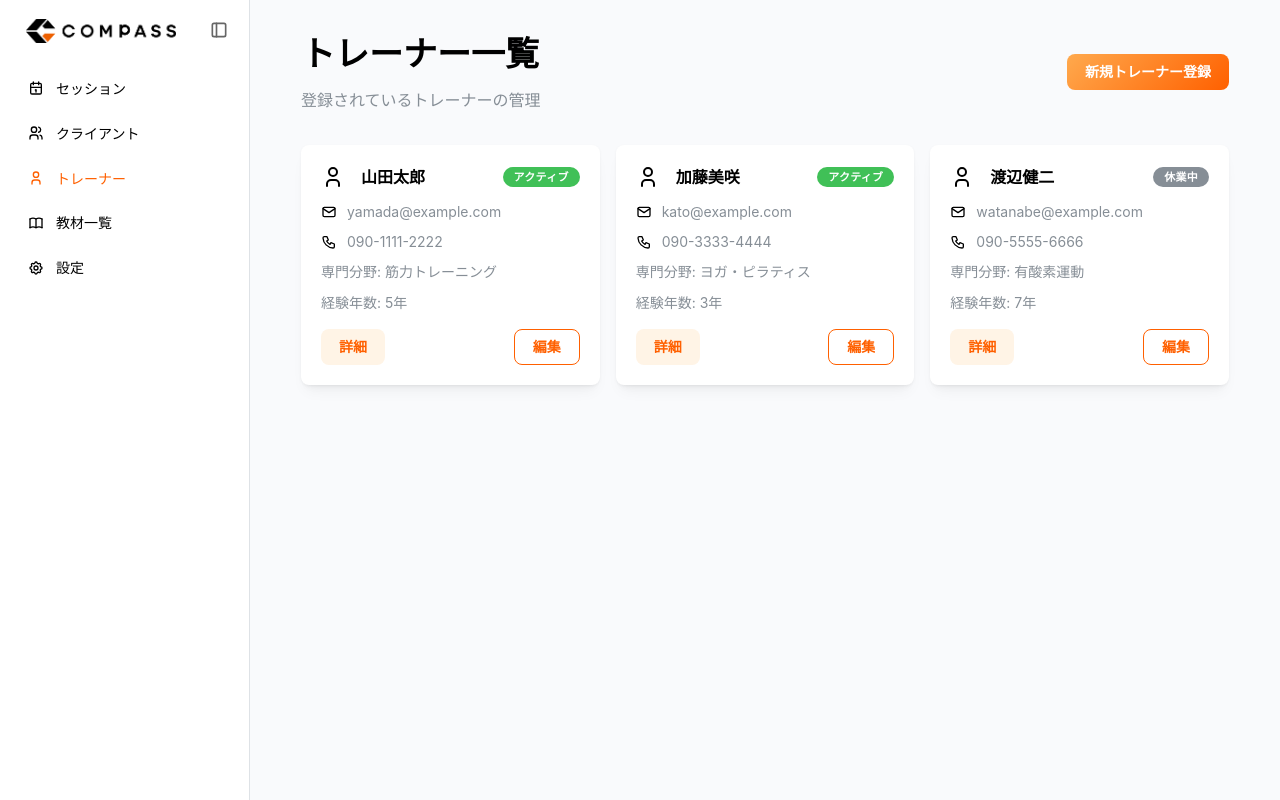
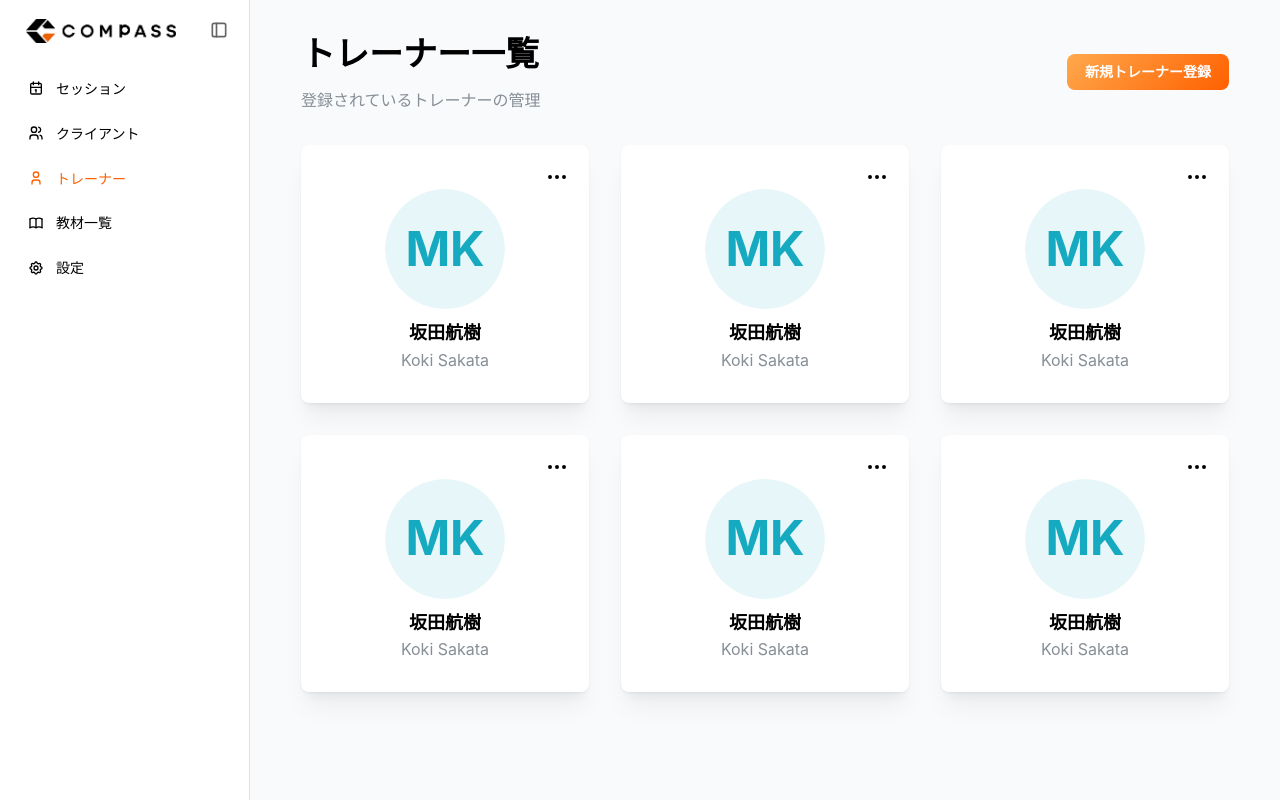
Before and after one commit to career-direction/compass-crm, a Next.js app: page /trainers in a window 1280 px wide. Built offline with nearby package versions, Linux system fonts and the light colour scheme.

Commit message:
トレーナーリスト

```diff
--- a/src/components/ui/CPCard.tsx
+++ b/src/components/ui/CPCard.tsx
@@ -12,7 +12,7 @@ export const CPCard = forwardRef<HTMLDivElement, Props>(
 		return (
 			<Card
 				ref={ref}
-				shadow="sm"
+				shadow="md"
 				padding="lg"
 				radius="md"
 				{...props}
--- /dev/null
+++ b/src/features/trainer/components/TrainerCardContent.ui.tsx
@@ -0,0 +1,25 @@
+import { Avatar, Flex, Text } from "@mantine/core";
+import { IconDots } from "@tabler/icons-react";
+
+export const TrainerCardContent = () => {
+	return (
+		<>
+			<Flex justify="flex-end" direction="row">
+				<IconDots />
+			</Flex>
+			<Flex direction="column" align="center" justify="center">
+				<Avatar color="cyan" radius="60px" size="120px">
+					MK
+				</Avatar>
+				<Flex direction="column" align="center" justify="center" m={10}>
+					<Text size="lg" fw={700}>
+						坂田航樹
+					</Text>
+					<Text size="md" c="gray">
+						Koki Sakata
+					</Text>
+				</Flex>
+			</Flex>
+		</>
+	);
+};
--- a/src/features/trainer/views/TrainerList.ui.tsx
+++ b/src/features/trainer/views/TrainerList.ui.tsx
@@ -1,9 +1,18 @@
 "use client";
 
-import { Badge, Group, SimpleGrid, Stack, Text, Title } from "@mantine/core";
-import { IconMail, IconPhone, IconUser } from "@tabler/icons-react";
+import {
+	Avatar,
+	Flex,
+	Group,
+	SimpleGrid,
+	Stack,
+	Text,
+	Title,
+} from "@mantine/core";
+import { IconDots } from "@tabler/icons-react";
 import { CPButton } from "@/components/ui/CPButton";
 import { CPCard } from "@/components/ui/CPCard";
+import { TrainerCardContent } from "../components/TrainerCardContent.ui";
 
 const trainers = [
 	{
@@ -26,6 +35,33 @@ const trainers = [
 	},
 	{
 		id: 3,
+		name: "渡辺健二",
+		email: "watanabe@example.com",
+		phone: "090-5555-6666",
+		status: "休業中",
+		specialty: "有酸素運動",
+		experience: "7年",
+	},
+	{
+		id: 4,
+		name: "渡辺健二",
+		email: "watanabe@example.com",
+		phone: "090-5555-6666",
+		status: "休業中",
+		specialty: "有酸素運動",
+		experience: "7年",
+	},
+	{
+		id: 5,
+		name: "渡辺健二",
+		email: "watanabe@example.com",
+		phone: "090-5555-6666",
+		status: "休業中",
+		specialty: "有酸素運動",
+		experience: "7年",
+	},
+	{
+		id: 6,
 		name: "渡辺健二",
 		email: "watanabe@example.com",
 		phone: "090-5555-6666",
@@ -60,48 +96,10 @@ export const TrainerList = () => {
 				<CPButton onClick={handleNewTrainerClick}>新規トレーナー登録</CPButton>
 			</Group>
 
-			<SimpleGrid cols={{ base: 1, sm: 2, lg: 3 }} spacing="md">
+			<SimpleGrid cols={{ base: 1, sm: 2, lg: 3 }} spacing="xl">
 				{trainers.map((trainer) => (
 					<CPCard key={trainer.id}>
-						<Group justify="space-between" mb="sm">
-							<Group>
-								<IconUser size={24} />
-								<Text fw={600}>{trainer.name}</Text>
-							</Group>
-							<Badge color={trainer.status === "アクティブ" ? "green" : "gray"}>
-								{trainer.status}
-							</Badge>
-						</Group>
-
-						<Stack gap="xs" mb="md">
-							<Group gap="xs">
-								<IconMail size={16} />
-								<Text size="sm" c="dimmed">
-									{trainer.email}
-								</Text>
-							</Group>
-							<Group gap="xs">
-								<IconPhone size={16} />
-								<Text size="sm" c="dimmed">
-									{trainer.phone}
-								</Text>
-							</Group>
-							<Text size="sm" c="dimmed">
-								専門分野: {trainer.specialty}
-							</Text>
-							<Text size="sm" c="dimmed">
-								経験年数: {trainer.experience}
-							</Text>
-						</Stack>
-
-						<Group justify="space-between">
-							<CPButton variant="light" size="sm" onClick={handleDetailClick}>
-								詳細
-							</CPButton>
-							<CPButton variant="outline" size="sm" onClick={handleEditClick}>
-								編集
-							</CPButton>
-						</Group>
+						<TrainerCardContent />
 					</CPCard>
 				))}
 			</SimpleGrid>
```
